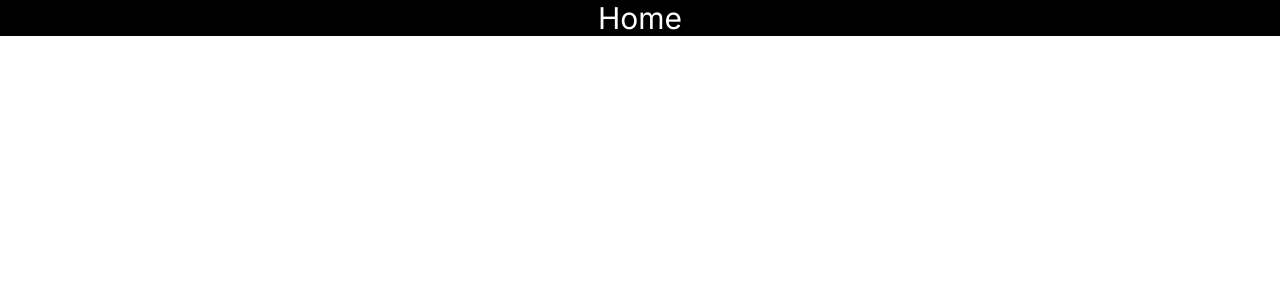
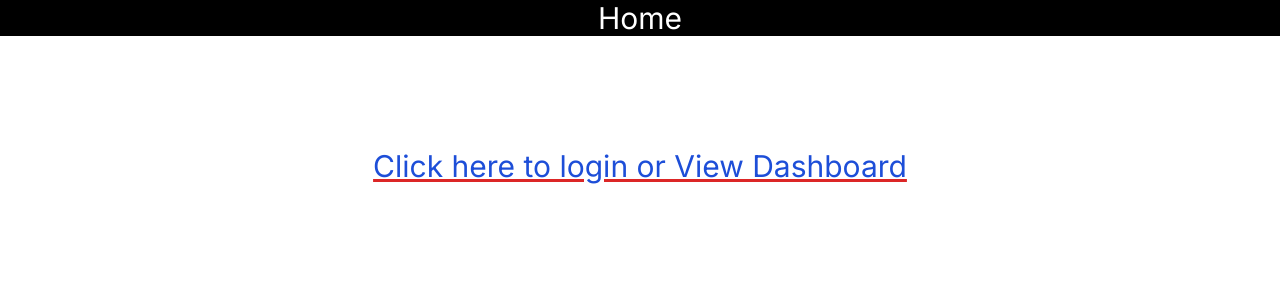
Before and after one commit to Shoaib-777/Dashboard, a Next.js app: page / in a window 1280 px wide. Shown: the top 300 px of the page. Built offline with nearby package versions, Linux system fonts and the light colour scheme.

Commit message:
Update page.js

```diff
--- a/app/page.js
+++ b/app/page.js
@@ -1,6 +1,12 @@
+import Link from "next/link";
 
 export default function Home() {
   return (
+    <>
     <div className="text-center bg-black text-white text-3xl m-auto">Home</div>
+    <div className="mx-auto flex justify-center items-center mt-[7rem]">
+      <Link href={'/login'}><button className="text-3xl text-bold text-blue-700 underline decoration-red-600">Click here to login or View Dashboard</button></Link>
+    </div>
+    </>
   );
 }
```
